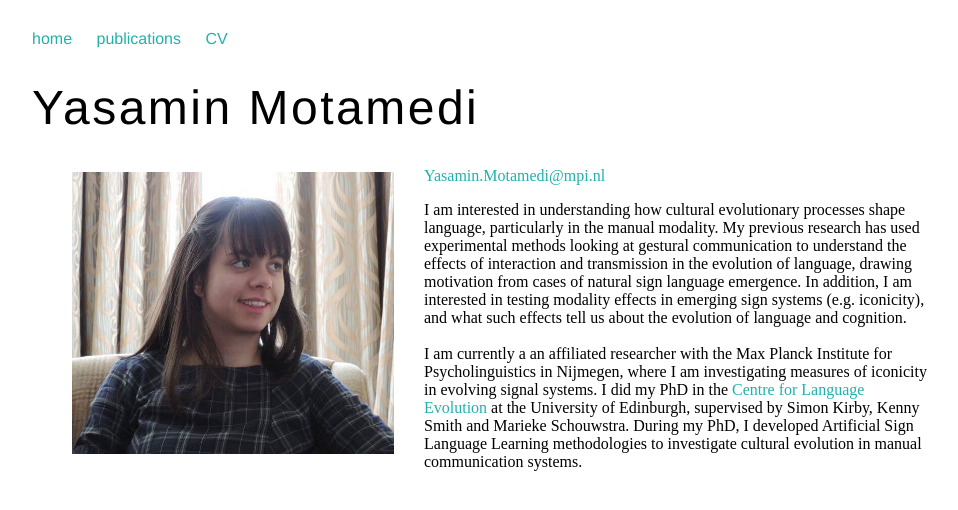
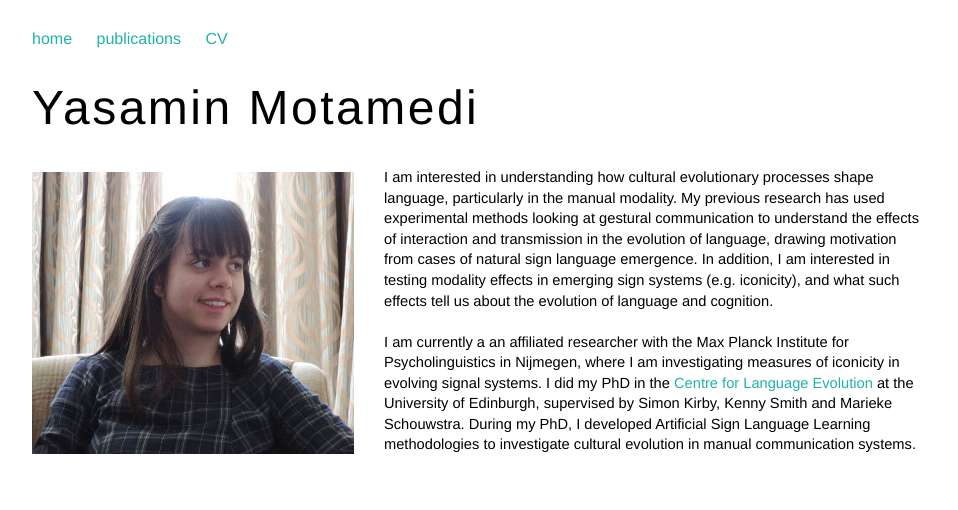
Before and after one commit to ymotamedi/ymotamedi.github.io, a Jekyll site: the page built from index.html, in a window 1280 px wide. Shown: the top 510 px of the page, without its empty margins (160-1118 px from the left). Built offline with Jekyll 4.4.1, drawn with Linux system fonts in a browser that asks for light colours.

Commit message:
Update index.html

```diff
--- a/index.html
+++ b/index.html
@@ -5,9 +5,8 @@
 
 <p>
 
-  <figure><img src="ym_web2.jpeg" style="float:left;width:322px;height:282px;margin-right:30px;margin-top:5px;margin-bottom:30px">
-    <figcaption><a href= "mailto:Yasamin.Motamedi@mpi.nl">Yasamin.Motamedi@mpi.nl</a></figcaption>
-  </figure>
+  <img src="ym_web2.jpeg" style="float:left;width:322px;height:282px;margin-right:30px;margin-top:5px;margin-bottom:30px">
+
   I am interested in understanding how cultural evolutionary processes shape language, particularly in the manual modality. My
   previous research has used experimental methods looking at gestural communication to understand the effects of interaction and transmission in the evolution of language,
   drawing motivation from cases of natural sign language emergence. In addition, I am interested in testing modality effects in emerging sign systems (e.g. iconicity), and what such effects tell us about the evolution of language and cognition.
```
